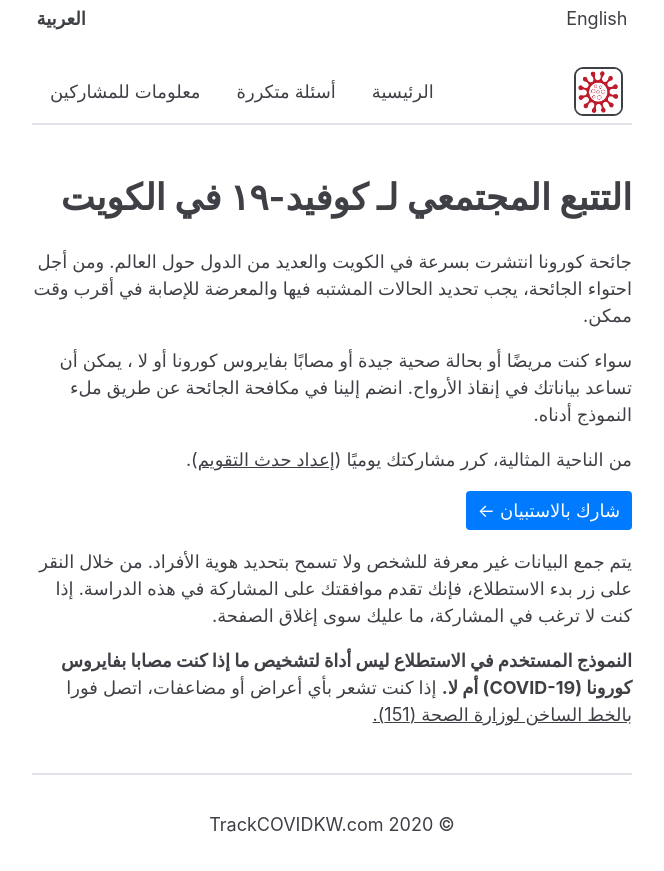
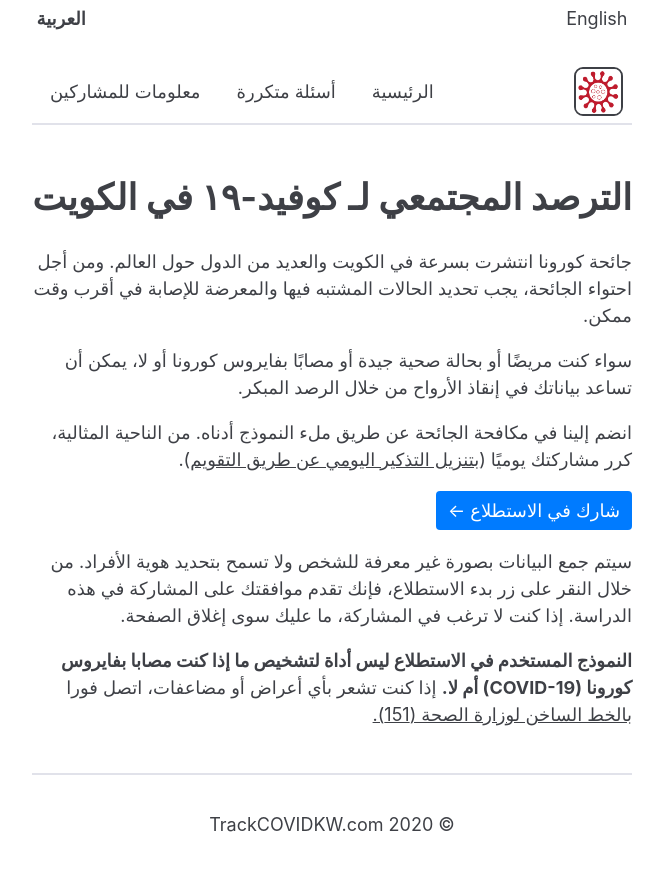
Before and after one commit to coronamapskw/trackcovidkw.org, a Jekyll site: the page built from ar/index.md, in a window 1280 px wide. Shown: the top 871 px of the page, without its empty margins (489-1153 px from the left). Built offline with Jekyll 4.4.1, drawn with Linux system fonts in a browser that asks for light colours.

Commit message:
updated index

```diff
--- a/ar/index.md
+++ b/ar/index.md
@@ -4,17 +4,20 @@ lang: ar
 ref: home
 title: الرئيسية
 ---
-# التتبع المجتمعي لـ كوفيد-١٩ في الكويت
+# الترصد المجتمعي لـ كوفيد-١٩ في الكويت
 
 جائحة كورونا انتشرت بسرعة في الكويت والعديد من الدول حول العالم. ومن أجل احتواء الجائحة، يجب تحديد الحالات المشتبه فيها والمعرضة للإصابة في أقرب وقت ممكن.
 
-سواء كنت مريضًا أو بحالة صحية جيدة أو مصابًا بفايروس كورونا أو لا ، يمكن أن تساعد بياناتك في إنقاذ الأرواح. انضم إلينا في مكافحة الجائحة عن طريق ملء النموذج أدناه.
+سواء كنت مريضًا أو بحالة صحية جيدة أو مصابًا بفايروس كورونا أو لا، يمكن
+أن تساعد بياناتك في إنقاذ الأرواح من خلال الرصد المبكر.
 
-من الناحية المثالية، كرر مشاركتك يوميًا ([إعداد حدث التقويم](/TrackCOVIDKW.ics)).
+انضم إلينا في مكافحة الجائحة عن طريق ملء النموذج أدناه. من الناحية المثالية، كرر مشاركتك يوميًا ([بتنزيل التذكير اليومي عن طريق التقويم](/TrackCOVIDKW.ics)).
 
-<a href="https://survey123.arcgis.com/share/80e7e01a7cbb48d9a8a9b4232c766d4c" class="btn">شارك بالاستبيان ←</a>
+<a
+href="https://survey123.arcgis.com/share/80e7e01a7cbb48d9a8a9b4232c766d4c"
+class="btn">شارك في الاستطلاع ←</a>
 
-يتم جمع البيانات غير معرفة للشخص ولا تسمح بتحديد هوية الأفراد. من خلال
+سيتم جمع البيانات بصورة غير معرفة للشخص ولا تسمح بتحديد هوية الأفراد. من خلال
 النقر على زر بدء الاستطلاع، فإنك تقدم موافقتك على المشاركة في هذه
 الدراسة. إذا كنت لا ترغب في المشاركة، ما عليك سوى إغلاق الصفحة.
 
```
Also changed, not shown: ar/.#index.md (deleted, +0 -1 lines).
